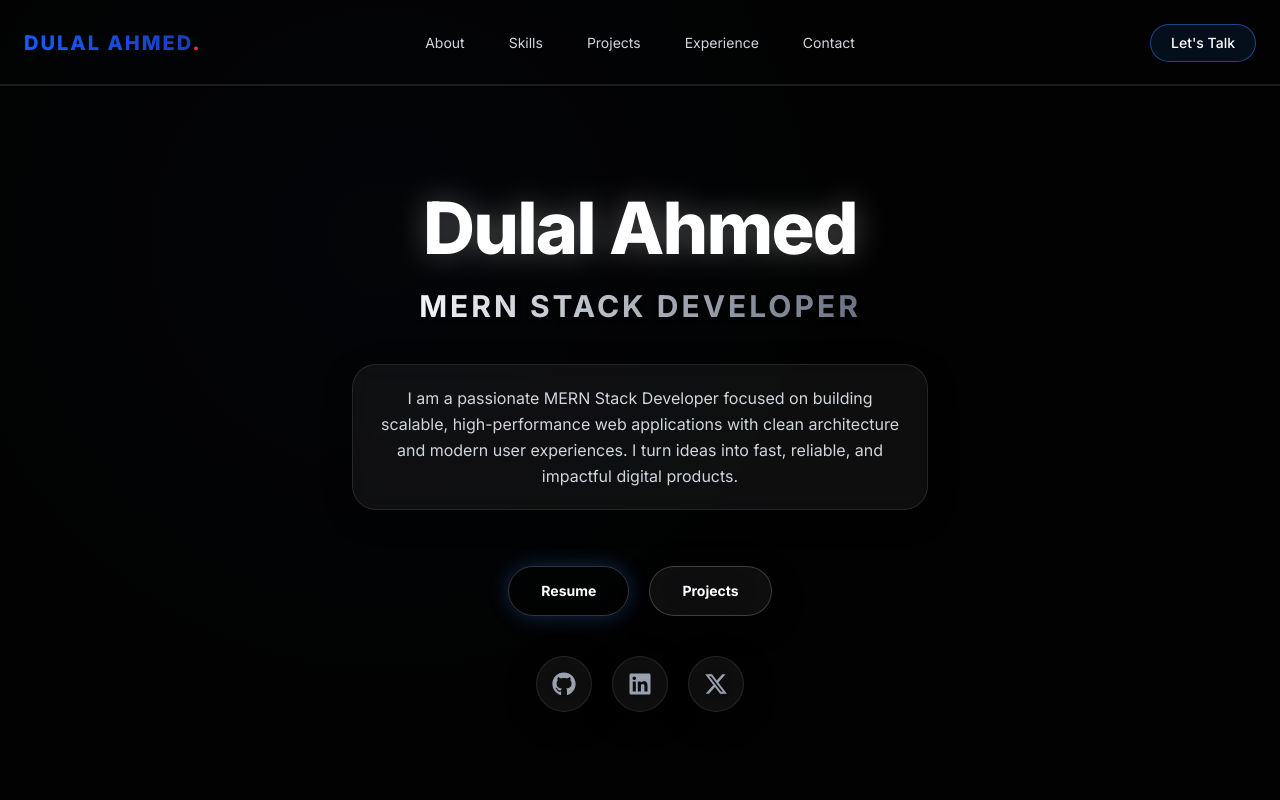
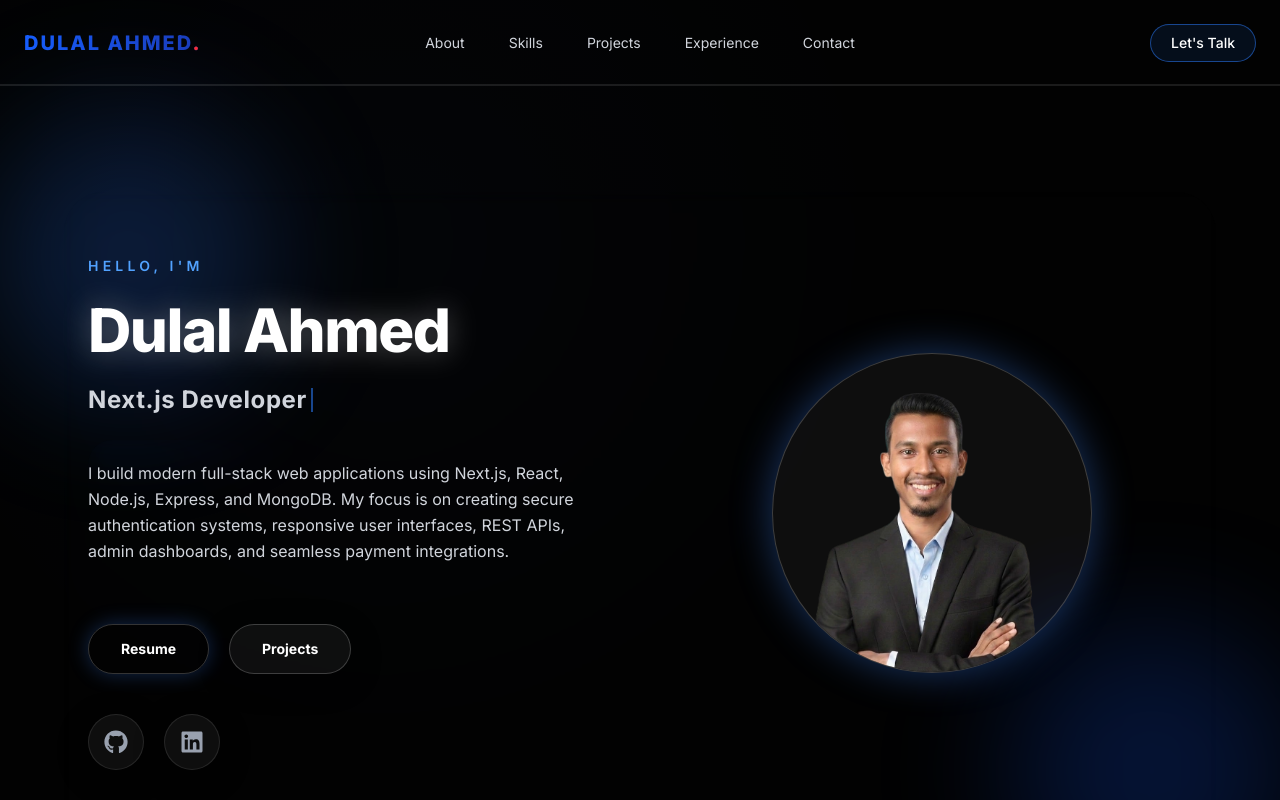
Before and after one commit to dulal71/my-portfolio-dulal-ahmed, a Next.js app: page / in a window 1280 px wide. Shown: the top 800 px of the page. Built offline with nearby package versions, Linux system fonts and the light colour scheme.

Commit message:
modified hero section

```diff
--- a/src/app/page.js
+++ b/src/app/page.js
@@ -22,6 +22,7 @@ import { FaXTwitter } from "react-icons/fa6";
 import { Mail } from "lucide-react";
 import { MapPin } from "lucide-react";
 import { Navbar } from "@/components/Navbar";
+import { Hero } from "@/components/Hero";
 
 const socialLinks = [
   {
@@ -32,10 +33,7 @@ const socialLinks = [
     icon: FaLinkedin,
     url: "https://www.linkedin.com/in/dulalahmed2026"
   },
-  {
-    icon: FaXTwitter,
-    url: "#"
-  }
+
 ];
 const colorMap = {
   'brand-red': '#e11d48',
@@ -369,55 +367,7 @@ export default function Home() {
 
       <main className="max-w-7xl mx-auto px-6 pt-48 pb-24 relative z-10 overflow-hidden">
         {/* Hero */}
-        <section id="home" className="text-center space-y-6 mb-40 flex flex-col items-center">
-          <h1 className="hero-title text-5xl md:text-7xl font-extrabold tracking-tight text-white drop-shadow-[0_0_15px_rgba(255,255,255,0.3)]">
-            Dulal Ahmed
-          </h1>
-          <h2 className="hero-subtitle text-2xl md:text-3xl font-bold tracking-widest uppercase bg-gradient-to-r from-gray-100 to-gray-500 bg-clip-text text-transparent drop-shadow-md">
-            MERN STACK DEVELOPER
-          </h2>
-          <p className="hero-desc text-gray-300 max-w-xl mx-auto mt-4 text-sm md:text-base leading-relaxed bg-white/5 p-5 rounded-3xl backdrop-blur-md border border-white/10 shadow-[0_8px_32px_rgba(0,0,0,0.2)]">
-           I am a passionate MERN Stack Developer focused on building scalable, high-performance web applications with clean architecture and modern user experiences. I turn ideas into fast, reliable, and impactful digital products.
-          </p>
-          <div className="hero-buttons flex gap-5 justify-center pt-8">
-           <motion.a
-  whileHover={{ scale: 1.05 }}
-  whileTap={{ scale: 0.95 }}
-  href="/dulal-ahmed-fullstack-resume.pdf"
-  target="_blank"
-  rel="noopener noreferrer"
-  className="bg-brand-red/80 backdrop-blur-xl hover:bg-brand-blue text-white px-8 py-3.5 rounded-full text-sm font-bold shadow-[0_0_20px_rgba(59,130,246,0.3)] hover:shadow-[0_0_30px_rgba(59,130,246,1)] border border-white/20"
->
-  Resume
-</motion.a>
-            <motion.a
-              whileHover={{ scale: 1.05 }}
-              whileTap={{ scale: 0.95 }}
-              href="#projects"
-              className="bg-white/5 backdrop-blur-xl border border-white/20 hover:bg-white/10 hover:border-white/40 text-white px-8 py-3.5 rounded-full text-sm font-bold shadow-[0_8px_32px_rgba(0,0,0,0.3)] hover:shadow-[0_8px_32px_rgba(255,255,255,0.1)]"
-            >
-              Projects
-            </motion.a>
-          </div>
-
-
-
-          <div className="flex justify-center gap-5 pt-4">
-            {socialLinks.map(({ icon: Icon, url }, idx) => (
-              <motion.a
-                key={idx}
-                href={url}
-                target="_blank"
-                rel="noopener noreferrer"
-                whileHover={{ y: -5, scale: 1.1 }}
-                whileTap={{ scale: 0.9 }}
-                className="w-14 h-14 rounded-full bg-white/5 backdrop-blur-xl border border-white/10 flex items-center justify-center hover:bg-white/20 hover:shadow-[0_0_30px_rgba(59,130,246,1)] text-gray-400 shadow-[0_8px_32px_rgba(0,0,0,0.3)]"
-              >
-                <Icon className="w-6 h-6" />
-              </motion.a>
-            ))}
-          </div>
-        </section>
+        <Hero socialLinks={socialLinks}></Hero>
 
         {/* About Me */}
         <section id="about" className="reveal-section mb-40 pt-10 scroll-mt-20">
--- /dev/null
+++ b/src/components/Hero.jsx
@@ -0,0 +1,144 @@
+"use client";
+
+import { useState, useEffect } from "react";
+import { motion } from "framer-motion";
+
+// Simple typewriter that cycles through a list of roles
+function Typewriter({ words, typingSpeed = 90, deletingSpeed = 45, pause = 1500 }) {
+  const [index, setIndex] = useState(0);
+  const [subIndex, setSubIndex] = useState(0);
+  const [deleting, setDeleting] = useState(false);
+
+  useEffect(() => {
+    const currentWord = words[index];
+
+    if (!deleting && subIndex === currentWord.length) {
+      const timeout = setTimeout(() => setDeleting(true), pause);
+      return () => clearTimeout(timeout);
+    }
+
+    if (deleting && subIndex === 0) {
+      setDeleting(false);
+      setIndex((prev) => (prev + 1) % words.length);
+      return;
+    }
+
+    const timeout = setTimeout(
+      () => setSubIndex((prev) => prev + (deleting ? -1 : 1)),
+      deleting ? deletingSpeed : typingSpeed
+    );
+
+    return () => clearTimeout(timeout);
+  }, [subIndex, deleting, index, words, typingSpeed, deletingSpeed, pause]);
+
+  return (
+    <span className="inline-flex items-center">
+      {words[index].slice(0, subIndex)}
+      <span className="w-[2px] h-5 md:h-6 bg-blue-500 ml-1 animate-pulse" />
+    </span>
+  );
+}
+
+export function Hero({ socialLinks }) {
+  return (
+    <section
+      id="home"
+      className="relative mb-40 max-w-6xl mx-auto px-6 py-16 rounded-[2.5rem]  backdrop-blur-sm  "
+    >
+      {/* Ambient blue glow blobs */}
+      <div className="pointer-events-none absolute -top-20 -left-20 w-72 h-72 bg-blue-500/20 rounded-full blur-3xl" />
+       <div className="pointer-events-none absolute -bottom-20 -right-20 w-72 h-72 bg-blue-600/20 rounded-full blur-3xl" />
+
+      <div className="relative grid grid-cols-1 lg:grid-cols-2 gap-16 items-center">
+        {/* LEFT: Content */}
+        <div className="flex flex-col items-center text-center lg:items-start lg:text-left space-y-6 order-2 lg:order-1">
+          <span className="text-blue-400 text-sm font-semibold tracking-[0.3em] uppercase">
+            Hello, I'm
+          </span>
+
+          <h1 className="hero-title text-5xl md:text-6xl font-extrabold tracking-tight text-white drop-shadow-[0_0_15px_rgba(255,255,255,0.3)]">
+            Dulal Ahmed
+          </h1>
+
+          <h2 className="text-xl md:text-2xl font-bold tracking-wide text-gray-300 h-8">
+            <Typewriter
+  words={[
+    "Full Stack Developer",
+    "Next.js Developer",
+    "React Developer",
+    "Building Modern Web Applications",
+  ]}
+/>
+          </h2>
+
+          <p className="hero-desc text-gray-300 max-w-xl text-sm md:text-base leading-relaxed  py-5 rounded-3xl backdrop-blur-md  ">
+  I build modern full-stack web applications using Next.js, React, Node.js,
+  Express, and MongoDB. My focus is on creating secure authentication systems,
+  responsive user interfaces, REST APIs, admin dashboards, and seamless payment
+  integrations.
+</p>
+
+          <div className="hero-buttons flex gap-5 pt-4">
+            <motion.a
+              whileHover={{ scale: 1.05 }}
+              whileTap={{ scale: 0.95 }}
+              href="/dulal-ahmed-fullstack-resume.pdf"
+              target="_blank"
+              rel="noopener noreferrer"
+              className="bg-brand-red/80 backdrop-blur-xl hover:bg-blue-500 text-white px-8 py-3.5 rounded-full text-sm font-bold shadow-[0_0_20px_rgba(59,130,246,0.3)] hover:shadow-[0_0_30px_rgba(59,130,246,1)] border border-white/20"
+            >
+              Resume
+            </motion.a>
+            <motion.a
+              whileHover={{ scale: 1.05 }}
+              whileTap={{ scale: 0.95 }}
+              href="#projects"
+              className="bg-white/5 backdrop-blur-xl border border-white/20 hover:bg-white/10 hover:border-white/40 text-white px-8 py-3.5 rounded-full text-sm font-bold shadow-[0_8px_32px_rgba(0,0,0,0.3)] hover:shadow-[0_8px_32px_rgba(255,255,255,0.1)]"
+            >
+              Projects
+            </motion.a>
+          </div>
+
+          <div className="flex gap-5 pt-4">
+            {socialLinks.map(({ icon: Icon, url }, idx) => (
+              <motion.a
+                key={idx}
+                href={url}
+                target="_blank"
+                rel="noopener noreferrer"
+                whileHover={{ y: -5, scale: 1.1 }}
+                whileTap={{ scale: 0.9 }}
+                className="w-14 h-14 rounded-full bg-white/5 backdrop-blur-xl border border-white/10 flex items-center justify-center hover:bg-white/20 hover:shadow-[0_0_30px_rgba(59,130,246,1)] text-gray-400 shadow-[0_8px_32px_rgba(0,0,0,0.3)]"
+              >
+                <Icon className="w-6 h-6" />
+              </motion.a>
+            ))}
+          </div>
+        </div>
+
+        {/* RIGHT: Image */}
+        <motion.div
+          initial={{ opacity: 0, scale: 0.9 }}
+          animate={{ opacity: 1, scale: 1 }}
+          transition={{ duration: 0.8 }}
+          className="order-1 lg:order-2 flex justify-center"
+        >
+          <div className="relative w-64 h-64 md:w-80 md:h-80">
+            {/* Glow behind image */}
+            {/* <div className="absolute inset-0 rounded-full bg-blue-500/30 blur-3xl" />
+            <div className="absolute inset-0 rounded-full bg-blue-600/20 blur-2xl animate-pulse" /> */}
+
+            {/* Image frame */}
+            <div className="relative w-full h-full rounded-full overflow-hidden border border-white/20 bg-white/5 backdrop-blur-xl shadow-[0_0_40px_rgba(59,130,246,0.4)]">
+              <img
+                src="/dulal-ahmed.png"
+                alt="Dulal Ahmed"
+                className="w-full h-full object-cover"
+              />
+            </div>
+          </div>
+        </motion.div>
+      </div>
+    </section>
+  );
+}
```
Also changed, not shown: public/dulal-ahmed.png (added), src/components/About.jsx (added).
